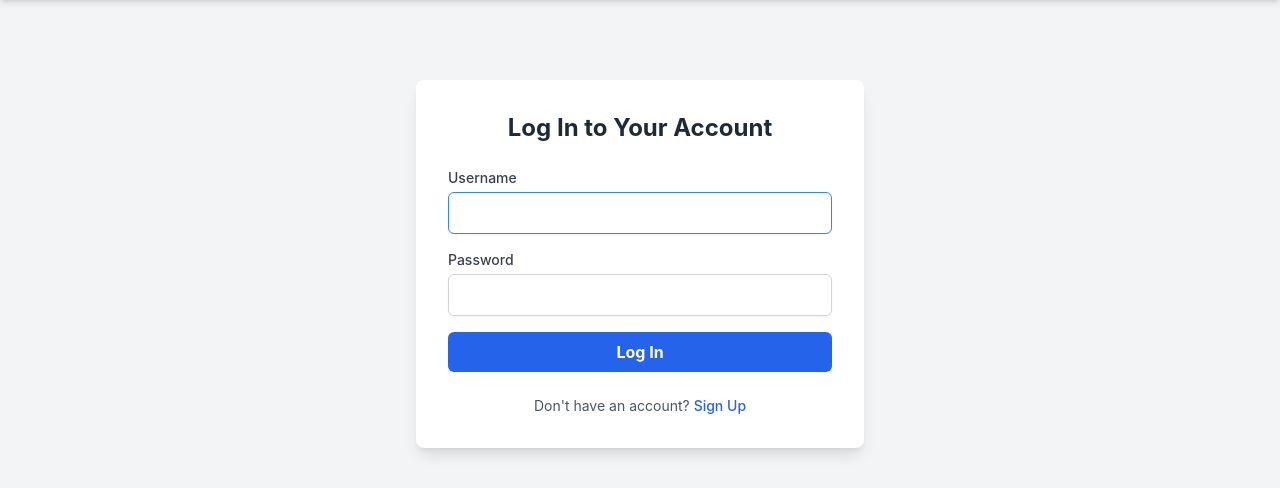
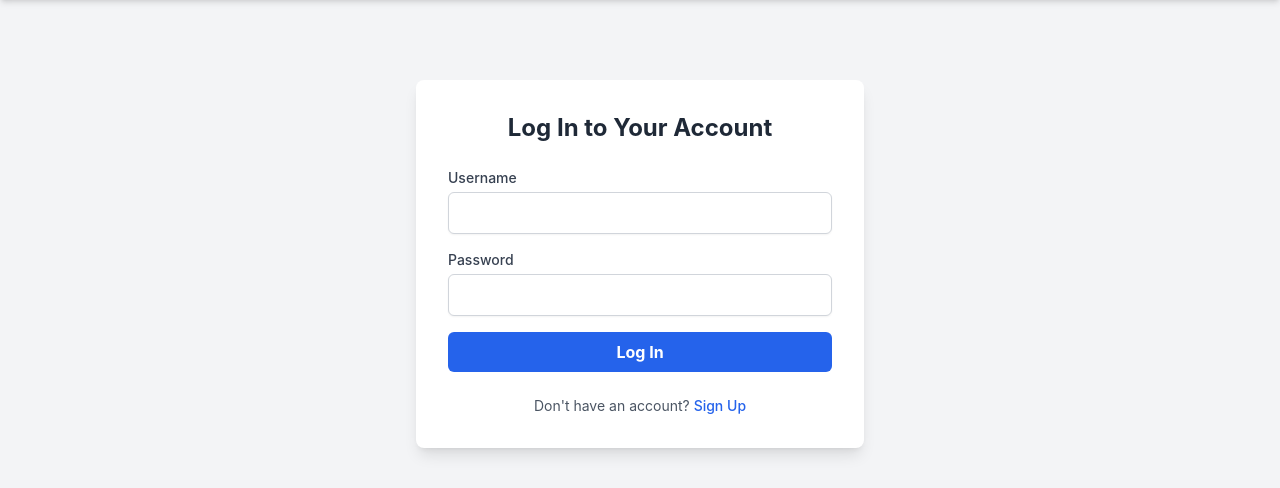
Before and after one commit to SCHANDAN996/videlytics-pro, a Django app: page /login/ in a window 1280 px wide. Shown: the part 64-552 px from the top of the page. Run offline with Django 4.2, Linux system fonts and the light colour scheme; some libraries are stand-ins or nearby versions.

Commit message:
Update login.html

```diff
--- a/main_app/templates/registration/login.html
+++ b/main_app/templates/registration/login.html
@@ -1,27 +1,32 @@
 {% extends 'base.html' %}
+
 {% block title %}Log In - Videlytics.pro{% endblock %}
+
 {% block content %}
 <div class="max-w-md mx-auto mt-10 bg-white p-8 rounded-lg shadow-lg">
     <h2 class="text-2xl font-bold text-center text-gray-800 mb-6">Log In to Your Account</h2>
+
+    {% if form.errors %}
+        <div class="p-3 mb-4 bg-red-100 text-red-700 rounded-md">
+            <p>Your username and password didn't match. Please try again.</p>
+        </div>
+    {% endif %}
+
     <form method="post" class="space-y-4">
         {% csrf_token %}
+
         <div>
             <label for="id_username" class="block text-sm font-medium text-gray-700">Username</label>
-            <input type="text" name="username" autofocus autocapitalize="none" autocomplete="username" maxlength="150" required id="id_username" class="mt-1 block w-full px-3 py-2 border border-gray-300 rounded-md shadow-sm placeholder-gray-400 focus:outline-none focus:ring-blue-500 focus:border-blue-500">
+            <input type="text" name="username" id="id_username" class="mt-1 block w-full px-3 py-2 border border-gray-300 rounded-md shadow-sm focus:ring-blue-500 focus:border-blue-500">
         </div>
+
         <div>
             <label for="id_password" class="block text-sm font-medium text-gray-700">Password</label>
-            <input type="password" name="password" autocomplete="current-password" required id="id_password" class="mt-1 block w-full px-3 py-2 border border-gray-300 rounded-md shadow-sm placeholder-gray-400 focus:outline-none focus:ring-blue-500 focus:border-blue-500">
+            <input type="password" name="password" id="id_password" class="mt-1 block w-full px-3 py-2 border border-gray-300 rounded-md shadow-sm focus:ring-blue-500 focus:border-blue-500">
         </div>
 
-        {% if form.errors %}
-            <div class="p-3 bg-red-100 text-red-700 rounded-md">
-                <p>Your username and password didn't match. Please try again.</p>
-            </div>
-        {% endif %}
-
         <div>
-            <button type="submit" class="w-full bg-blue-600 text-white font-bold py-2 px-4 rounded-md hover:bg-blue-700">Log In</button>
+            <button type="submit" class="w-full bg-blue-600 text-white font-bold py-2 px-4 rounded-md hover:bg-blue-700 focus:outline-none focus:ring-2 focus:ring-offset-2 focus:ring-blue-500">Log In</button>
         </div>
     </form>
     <p class="mt-6 text-center text-sm text-gray-600">
```
